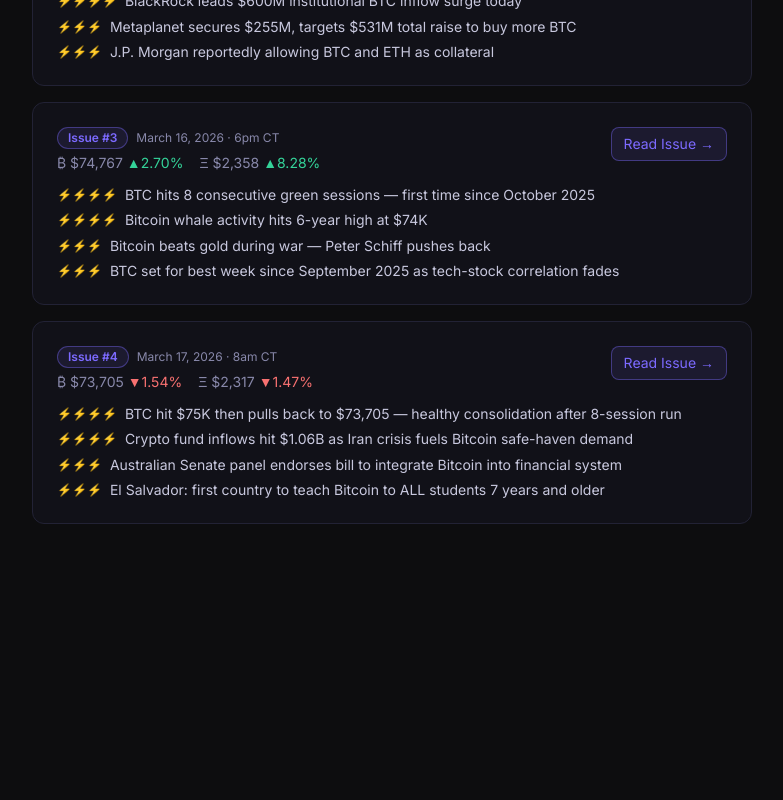
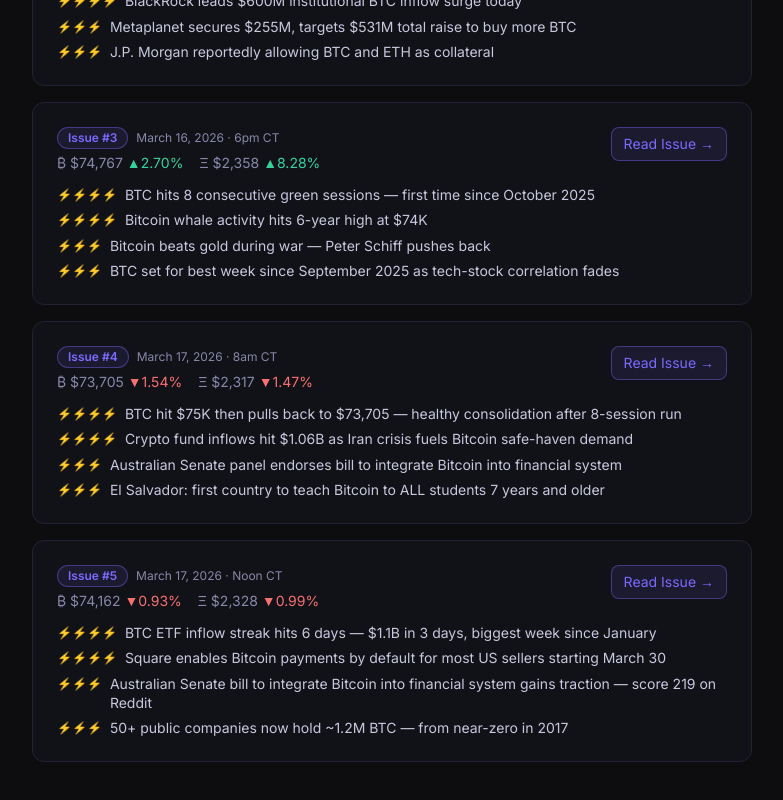
Before and after one commit to Mind-Dragon/zackor-signals, a Next.js app: page /issues in a window 1280 px wide. Shown: the part 458-1258 px from the top of the page, without its empty margins (248-1031 px from the left). Before the commit the page ends 1030 px from the top, so only its background shows below. Built offline with nearby package versions, Linux system fonts and the light colour scheme.

Commit message:
feat: add noon CT issue 2026-03-17-noon — BTC $74,162 ETH $2,328

```diff
--- a/app/data/issues.ts
+++ b/app/data/issues.ts
@@ -28,6 +28,45 @@
 }
 
 export const ISSUES: Issue[] = [
+  {
+    id: "2026-03-17-noon",
+    issueNumber: 5,
+    date: "March 17, 2026",
+    time: "Noon CT",
+    btcPrice: "$74,162",
+    btcChange: "0.93%",
+    btcUp: false,
+    ethPrice: "$2,328",
+    ethChange: "0.99%",
+    ethUp: false,
+    sections: [
+      {
+        icon: "₿",
+        title: "Bitcoin",
+        signals: [
+          { rating: 4, headline: "BTC ETF inflow streak hits 6 days — $1.1B in 3 days, biggest week since January", detail: "Bitcoin spot ETFs now logging their longest consecutive inflow streak since October 2025. BlackRock, Fidelity leading $1.1B in 3-day haul. Institutional demand structurally driving this recovery, not retail speculation.", source: "Exa / crypto.news / ainvest Mar 17" },
+          { rating: 4, headline: "Square enables Bitcoin payments by default for most US sellers starting March 30", detail: "Major merchant payments infrastructure shift: Square (Block) activating BTC payments for the majority of US seller base. Mainstream commercial Bitcoin utility expanding beyond investment to everyday transaction layer.", source: "r/Bitcoin score=10 · 1.6h" },
+          { rating: 3, headline: "Australian Senate bill to integrate Bitcoin into financial system gains traction — score 219 on Reddit", detail: "Legislative momentum building: Australian Senate panel endorsement now the #2 top BTC post of the day. Joins US Strategic Reserve, El Salvador curriculum, 13 nation-state mining governments.", source: "r/Bitcoin score=219 · 6.6h" },
+          { rating: 3, headline: "50+ public companies now hold ~1.2M BTC — from near-zero in 2017", detail: "Landmark corporate accumulation milestone confirmed. Strategy (761K BTC), Metaplanet, and growing roster cementing corporate treasury adoption as structural demand floor.", source: "r/Bitcoin score=10 · 3.3h" },
+          { rating: 3, headline: "Metaplanet moves 4,986 BTC worth $368M to new wallets amid 12% stock slide", detail: "Japanese BTC treasury company shuffling holdings — likely internal wallet reorganization not selling. Stock down 12% on treasury shift headlines, but BTC position intact. Watch for next purchase announcement.", source: "r/CryptoCurrency score=23 · 2.4h" },
+          { rating: 2, headline: "BTC recovering to $74,162 (+0.6% from 8am) — bears still watch $73,726 MVRV support", detail: "Price stabilizing mid-session after morning dip to $73,705. Volume on old coins 'incredibly silent' as market tests $74K range. Clean consolidation zone before next directional move.", source: "COMPOSIO_SEARCH_FINANCE live / r/Bitcoin score=130" },
+          { rating: 2, headline: "Crypto ATM fraud losses surge 33% in 2025 as AI-powered scams accelerate — CertiK", detail: "Risk signal for retail: AI-enabled scams becoming most dangerous Bitcoin onramp threat. CertiK data shows institutional-grade attacks now targeting crypto ATM users. Not macro bearish but security friction rising.", source: "r/CryptoCurrency score=13 · 1.8h" },
+        ],
+      },
+      {
+        icon: "Ξ",
+        title: "Ethereum",
+        signals: [
+          { rating: 4, headline: "Ethereum surges 8% to $2,361 — high-volume breakout could push ETH to $2,600+", detail: "FXLeaders Mar 17: ETH broke key resistance on strong volume. Analysts now targeting $2,600+ as next zone. BlackRock ETHB momentum + Pectra upgrade proximity + reduced EF sell pressure forming a bullish triple catalyst.", source: "Exa / FXLeaders Mar 17" },
+          { rating: 4, headline: "Ethereum price: road to $2,800 cleared after key resistance breakout", detail: "FXEmpire analysis: ETH cleared the critical $2,200 pivot. Next technical resistance $2,400 then $2,800. 20% rally scenario now the primary analyst case — not the bull case.", source: "Exa / FXEmpire Mar 16" },
+          { rating: 3, headline: "ETH Squeeze Dashboard trending on r/ethereum — supply dynamics in focus", detail: "Community tracking ETH staking supply squeeze: 37.8M ETH locked in staking (all-time high) creating structural supply constraint. Dashboard showing squeeze intensity building.", source: "r/ethereum score=27 · 22h" },
+          { rating: 3, headline: "Ethereum price signals major breakout — 20% rally coming next?", detail: "Coinpedia Mar 16: multiple technical indicators aligned for continuation. ETHB inflows, staking ATH, and Vitalik's node simplification proposal all adding medium-term bullish weight.", source: "Exa / Coinpedia Mar 16" },
+          { rating: 2, headline: "PayPal officially enables stablecoin access in 70 countries", detail: "Ethereum-based PYUSD and broader stablecoin ecosystem expanding globally. PayPal's 70-country rollout signals mainstream financial infrastructure adopting ETH-layer stablecoins — bullish for ETH as settlement layer.", source: "r/CryptoCurrency score=15 · 3.5h" },
+          { rating: 1, headline: "Carry-forward: ETHB $107M AUM (day 2), Culper Research short open, EF sell pressure watch. $2,400 breakout level key for next leg confirmation.", isCarryForward: true },
+        ],
+      },
+    ],
+  },
   {
     id: "2026-03-17-8am",
     issueNumber: 4,
```
